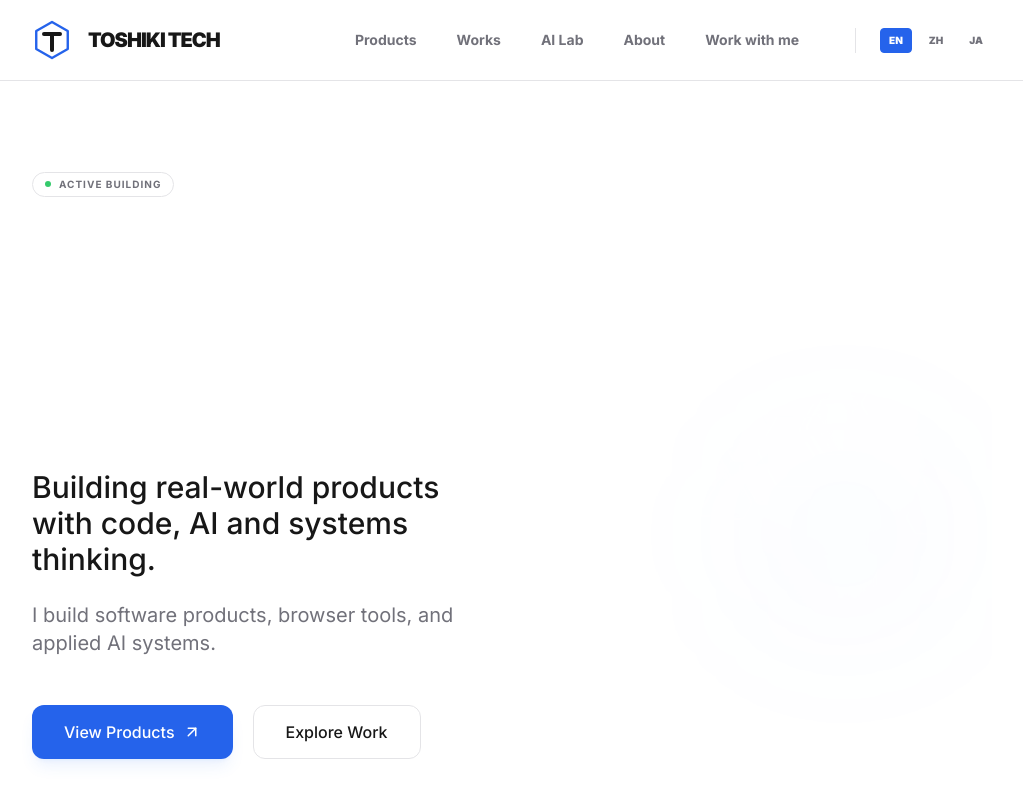
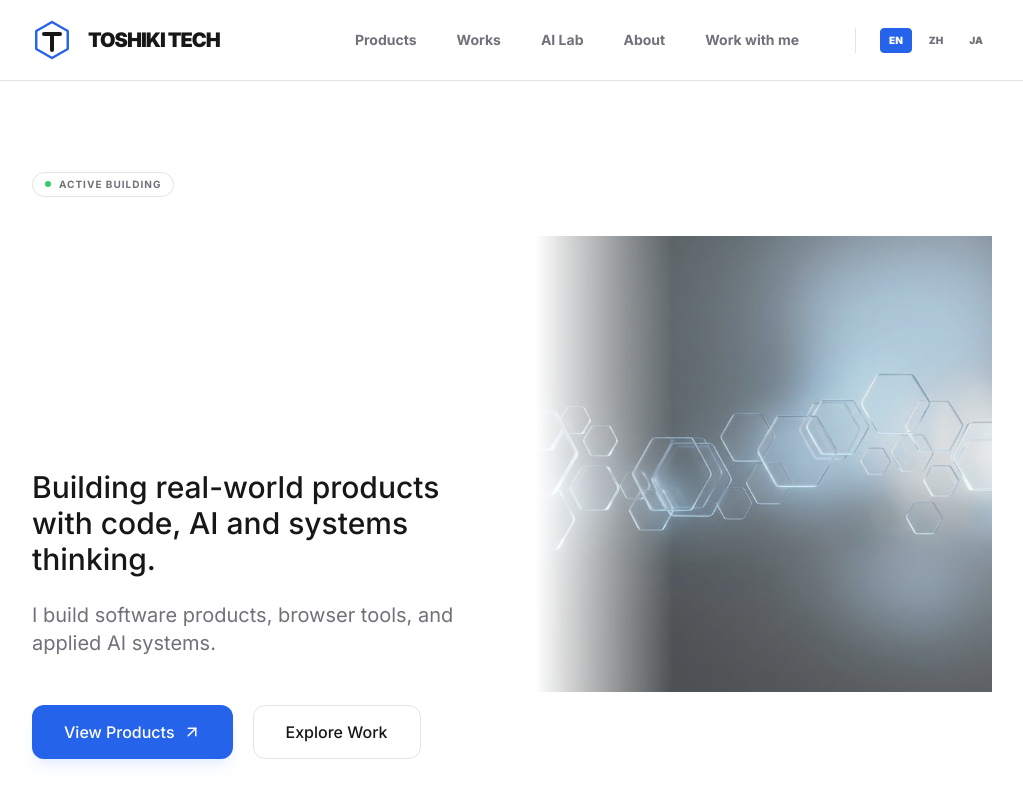
Before and after one commit to toshiki-tech/toshiki.tech, a Next.js app: page /en in a window 1280 px wide. Shown: the top 800 px of the page, without its empty margins (128-1151 px from the left). Built offline with nearby package versions, Linux system fonts and the light colour scheme.

Commit message:
fix(ui): fix hero image invisible in light mode by removing mix-blend-screen

```diff
--- a/src/app/[lang]/HomeClient.tsx
+++ b/src/app/[lang]/HomeClient.tsx
@@ -92,7 +92,7 @@ export default function HomeClient({ lang, dict }: { lang: Locale; dict: any })
           </div>
         </motion.div>
 
-        <div className="flex-1 w-full relative h-[400px] md:h-[600px] pointer-events-none select-none overflow-hidden">
+        <div className="flex-1 w-full relative h-[400px] md:h-[600px] pointer-events-none select-none">
           <motion.div
             initial={{ opacity: 0, scale: 0.9, x: 40 }}
             animate={{ opacity: 1, scale: 1, x: 0 }}
@@ -102,15 +102,14 @@ export default function HomeClient({ lang, dict }: { lang: Locale; dict: any })
             <img
               src="/images/hero-banner.png"
               alt="Toshiki Tech Abstract"
-              className="w-full h-full object-contain object-right opacity-70 dark:opacity-80 mix-blend-screen dark:mix-blend-normal"
+              className="w-full h-full object-contain object-center opacity-80 dark:opacity-90 rounded-3xl"
               style={{
-                maskImage: 'linear-gradient(to right, transparent, black, black, transparent)',
-                WebkitMaskImage: 'linear-gradient(to right, transparent, black, black, transparent)'
+                maskImage: 'linear-gradient(to right, transparent 0%, black 30%, black 100%)',
+                WebkitMaskImage: 'linear-gradient(to right, transparent 0%, black 30%, black 100%)'
               }}
             />
             {/* Ambient glows */}
-            <div className="absolute top-1/4 right-0 -z-10 w-64 h-64 bg-[rgb(var(--accent))]/10 rounded-full blur-[100px] animate-pulse" />
-            <div className="absolute bottom-1/4 left-1/2 -z-10 w-40 h-40 bg-blue-500/5 rounded-full blur-[80px]" />
+            <div className="absolute top-1/4 right-1/4 -z-10 w-80 h-80 bg-[rgb(var(--accent))]/15 rounded-full blur-[120px]" />
           </motion.div>
         </div>
       </section>
```
